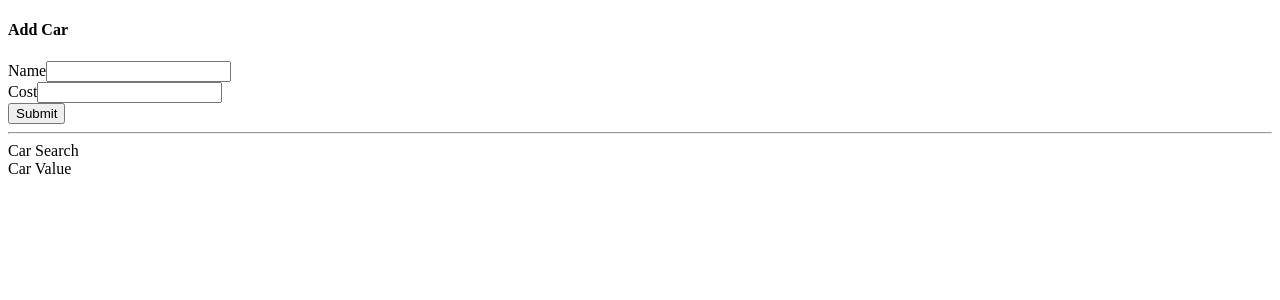
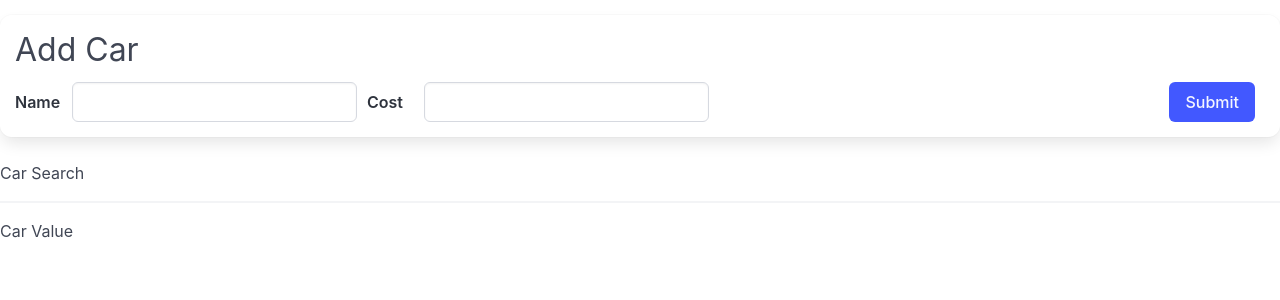
Before and after one commit to KaranMeghe/Cars, a React (Vite) app in the folder CARS/: page / in a window 1280 px wide. Shown: the top 300 px of the page. Built offline with nearby package versions, Linux system fonts and the light colour scheme.

Commit message:
refactor - empty input will not display

```diff
--- a/CARS/src/App.jsx
+++ b/CARS/src/App.jsx
@@ -1,10 +1,12 @@
 import { CarForm, CarList, CarSearch, CarValue } from "./components";
+import "bulma/css/bulma.css";
+import "./style.css";
 function App() {
   return (
     <div className="text-2xl">
       <CarForm />
+      <CarSearch />
       <CarList />
-      <CarSearch />
       <CarValue />
     </div>
   );
--- a/CARS/src/components/CarList.jsx
+++ b/CARS/src/components/CarList.jsx
@@ -14,7 +14,7 @@
   };
 
   const renderedCars = cars.map((car) => {
-    return (
+    return car.length ? (
       <div key={car.id} className="panel">
         <p>
           {car.name} - ₹{car.cost}
@@ -27,7 +27,7 @@
           Delete
         </button>
       </div>
-    );
+    ) : null;
   });
   return (
     <div className="car-list">
--- a/CARS/src/main.jsx
+++ b/CARS/src/main.jsx
@@ -1,7 +1,6 @@
 import React from "react";
 import ReactDOM from "react-dom/client";
 import App from "./App.jsx";
-import "./index.css";
 import { Provider } from "react-redux";
 import { store } from "./Redux/store/index.js";
 
--- /dev/null
+++ b/CARS/src/style.css
@@ -0,0 +1,79 @@
+.car-form {
+  margin-top: 15px;
+  padding: 15px;
+}
+.car-form .field-group {
+  display: flex;
+  margin-bottom: 0px;
+}
+.car-form form {
+  display: flex;
+  justify-content: space-between;
+}
+.car-form .field {
+  display: flex;
+  align-items: center;
+  margin-bottom: 0px;
+  margin-right: 10px;
+}
+.car-form .field label.label {
+  margin-bottom: 0px;
+  width: 70px;
+}
+.car-form input {
+  width: 100%;
+}
+.car-form h4.subtitle.is-3 {
+  margin-bottom: 0.75rem;
+}
+
+.car-list .panel.bold {
+  font-weight: 600;
+}
+
+.car-list .panel {
+  padding: 10px;
+  display: flex;
+  flex-direction: row;
+  justify-content: space-between;
+  align-items: center;
+}
+
+.car-list p {
+  font-size: 1.5rem;
+}
+
+.car-list .note {
+  font-style: italic;
+  display: block;
+  margin: 40px 20px;
+}
+
+.car-value {
+  font-size: 2rem;
+  text-align: right;
+}
+
+hr {
+  margin: 1rem 0;
+}
+
+.list-header {
+  display: flex;
+  flex-direction: row;
+  justify-content: space-between;
+  align-items: center;
+}
+
+.list-header h3.title {
+  margin-bottom: 0px;
+}
+
+.list-header .search {
+  display: flex;
+  align-items: center;
+}
+.list-header .search .label {
+  margin-bottom: 0px;
+  margin-right: 10px;
+}
```
Also changed, not shown: CARS/src/index.css (deleted).
